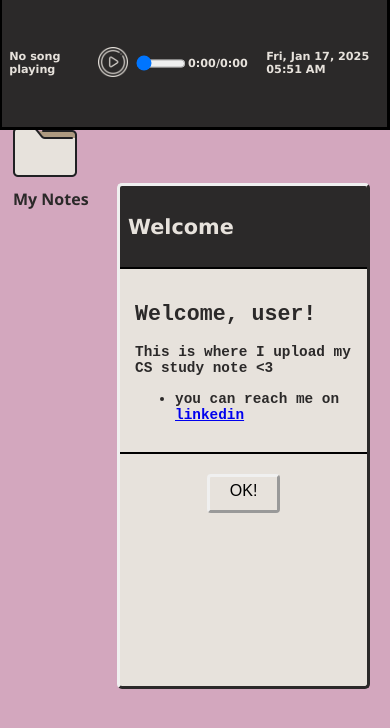
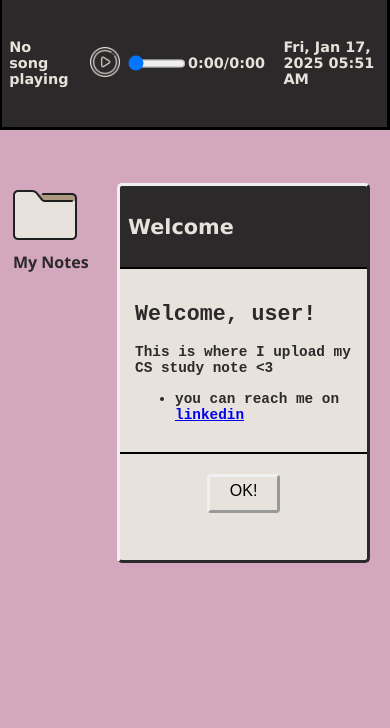
Before and after one commit to Shahad-J/studyNotes, a plain HTML site: page index.html in a window 390 px wide. Drawn offline with Linux system fonts and the light colour scheme.

Commit message:
fixed taskbar&window width

```diff
--- a/index.html
+++ b/index.html
@@ -10,7 +10,7 @@
     <!-- Desktop Background -->
   <div class="desktop">
          <!-- My Notes Folder Icon -->
-         <div class="icon icon--folder" onclick="openFolder('my-notes-folder', event)">
+         <div class="icon" id="icon--folder" onclick="openFolder('my-notes-folder', event)">
             <img src="icons/folder.png" alt="My Notes">
             <p id="my-notes-label"> My Notes </p>
         </div>
--- a/style.css
+++ b/style.css
@@ -31,7 +31,7 @@ body {
     margin: 0;
     padding: 0;
 }
-.icon--folder{
+#icon--folder{
     position: fixed;
     padding-top: 80px;
     padding-right: 5px;
@@ -190,10 +190,12 @@ button:active {
 
 /* for smaller devices */
 @media (max-width: 768px){
+    #icon--folder{
+        padding-top: 17vh;
+    }
     .window {
         font-size: 0.5rem;
         width: 30vh;
-        height: 60vh;
     }
     .window__header{
         font-size: 1.3rem;
@@ -208,9 +210,10 @@ button:active {
         gap: 5%;
     }
     .taskbar__musicPlayer, #datetime, #current-time, #duration {
-        font-size: 0.7rem;
+        font-size: 0.9rem;
+        word-wrap: wrap;
 }
 #progress-bar{
-    width: 60%;
+    width: 15vw;
 }
 }
```
